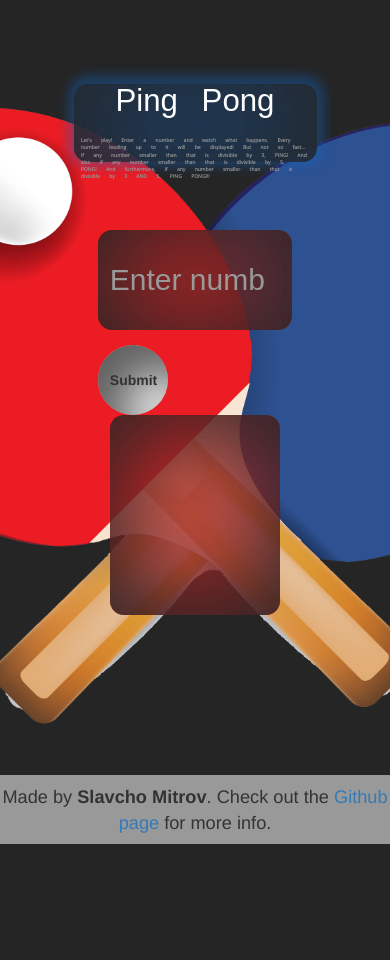
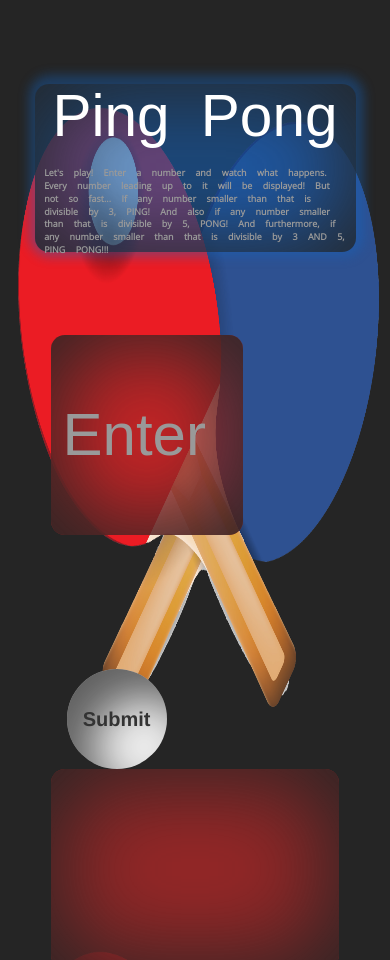
Before and after one commit to jombastic/ping-pong, a plain HTML site: page index.html in a window 390 px wide. Shown: the top 960 px of the page. Before the commit the page ends 844 px from the top, so only its background shows below. Drawn offline with nearby package versions, Linux system fonts and the light colour scheme; a web font is replaced by a local one.

Commit message:
Add media query for medium sized viewports

```diff
--- a/css/styles.css
+++ b/css/styles.css
@@ -20,7 +20,9 @@ body {
 .container {
   width: 70%;
   flex: 1 0 auto;
+  margin-bottom: 10vh;
 }
+
 .borders {
   border-radius: 14px 14px 14px 14px;
   -moz-border-radius: 14px 14px 14px 14px;
@@ -142,3 +144,53 @@ footer {
   padding-bottom: 1vh;
   background-color: #999999;
 }
+
+@media screen and (max-width: 991px) {
+  .container {
+    width: 90%;
+  }
+
+  #introduction {
+    height: 43vw;
+  }
+
+  #introduction h1 {
+    font-size: 15vw;
+  }
+
+  #introduction p {
+    font-size: 2.3vw;
+    word-spacing: 8px;
+    padding: 0 3% 0 3%;
+    color: #999999;
+  }
+
+  #number,
+  #result {
+    font-size: 60px;
+    text-align: center;
+    height: 200px;
+    width: 90%;
+  }
+
+  #ballButton {
+    height: 100px;
+    width: 100px;
+    margin-top: 50px;
+    margin-left: 10%;
+    font-size: 20px;
+  }
+
+  #number {
+    float: left;
+    width: 60%;
+    margin-left: 5%;
+    margin-bottom: 10vh
+  }
+
+  footer {
+    font-size: 1.5em;
+    padding-top: 2vh;
+    padding-bottom: 2vh;
+  }
+}
--- a/index.html
+++ b/index.html
@@ -36,7 +36,7 @@
     </div>
 
     <footer>
-      Made by <strong>Slavcho Mitrov</strong>. Check out the <a href="https://github.com/jombastic/ping-pong">Github page</a> for more info.
+      Made by <strong>Slavcho Mitrov</strong>. Check out the <a href="https://github.com/jombastic/ping-pong" target="_blank">Github page</a> for more info.
     </footer>
 
     <script src="js/jquery-3.2.1.js"></script>
```
